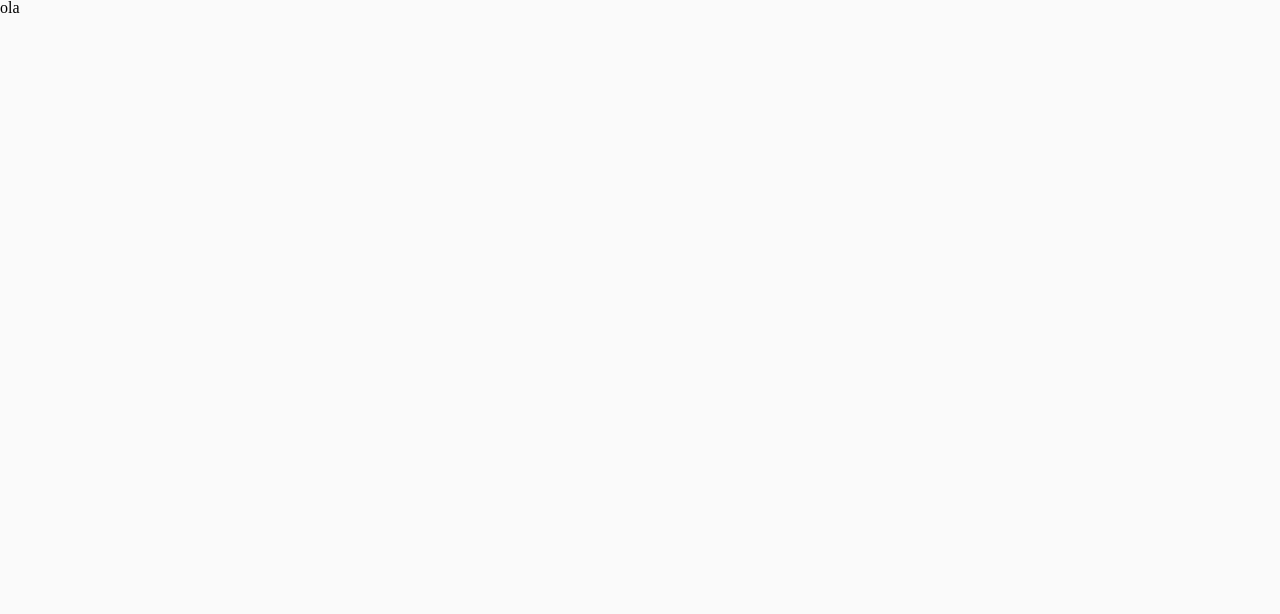
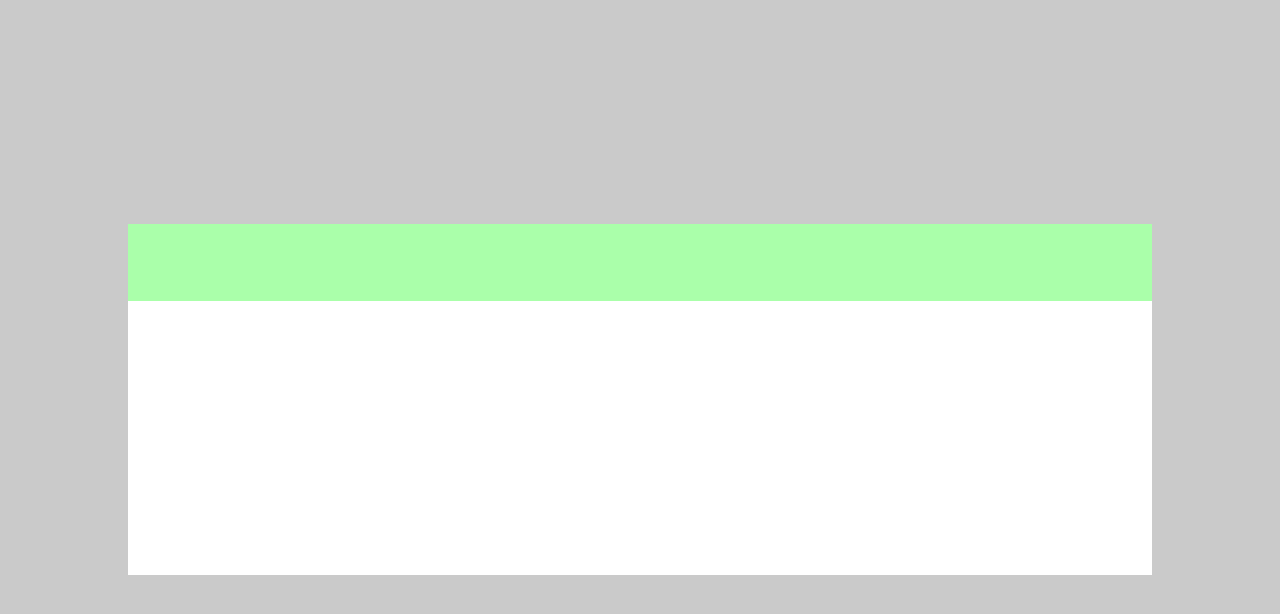
Before and after one commit to lipeqalves/calculadora-dio, a React (Create React App) app: page / in a window 1280 px wide. Shown: the top 614 px of the page. Built offline with nearby package versions, Linux system fonts and the light colour scheme.

Commit message:
feat: adiciona input

```diff
--- a/src/App.js
+++ b/src/App.js
@@ -1,10 +1,12 @@
-import { Container } from './styles'
+import { Container, Content } from './styles'
 import { Input } from './components/Inpute/Index';
 
 export const App = () =>{
   return (
-    <Container className="App">
-      <Input/>
+    <Container >
+      <Content>
+       <Input />
+      </Content>
     </Container>
   );
 }
--- a/src/components/Inpute/Index.jsx
+++ b/src/components/Inpute/Index.jsx
@@ -1,8 +1,10 @@
+import { InputContainer } from "./styles";
+
 
 export const Input = () =>{
     return (
-      <div >
-      ola
-      </div>
+      <InputContainer >
+      <input />
+      </InputContainer>
     );
   }
--- a/src/components/Inpute/styles.js
+++ b/src/components/Inpute/styles.js
@@ -1 +1,24 @@
 import styled from 'styled-components';
+
+
+export const InputContainer = styled.div`
+    width: 100%;
+    height: 75px;
+    background-color: #AAFFAA;
+
+    display: flex;
+    align-items: center;
+    justify-content: flex-end;
+
+    font-size: 24px;
+    font-family: 'Roboto';
+
+    input {
+        width: 100%;
+        height: 75px;
+        background-color: #AAFFAA;
+        border: 0;
+        align-items:left;
+    }
+
+`
--- a/src/styles.js
+++ b/src/styles.js
@@ -3,5 +3,16 @@
 export const Container = styled.div`
     width: 100%;
     height: 100vh;
-    background-color: #FAFAFA;
+    background-color: #CACACA;
+
+    display: flex;
+    align-items: center;
+    justify-content: center;
 `
+
+export const Content = styled.div`
+
+    background-color: #FFFFFF;
+    width: 80%;
+    min-height: 350px;
+`
```
